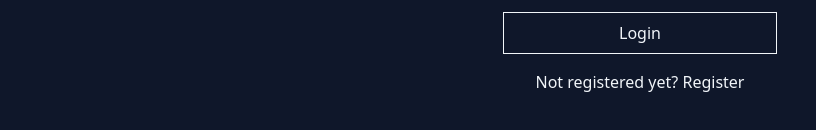
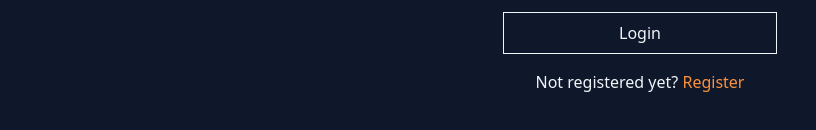
Before and after one commit to pedrogabrieldev/to-do-app, a Next.js app: page / in a window 1280 px wide. Shown: the part 462-592 px from the top of the page, without its empty margins (0-816 px from the left). Built offline with nearby package versions, Linux system fonts and the light colour scheme; no server answers.

Commit message:
Add styles to Login component

```diff
--- a/components/login.js
+++ b/components/login.js
@@ -70,12 +70,16 @@ export default function Login() {
         />
         <input
           type="submit"
-          className="w-full max-w-[30ch] px-3 py-2 border border-slate-100 cursor-pointer"
+          className="w-full max-w-[30ch] px-3 py-2 border border-slate-100 cursor-pointer duration-500 hover:bg-sky-900"
           value={isLogin ? 'Login' : 'Register'}
         />
         <p>
           {isLogin ? 'Not registered yet? ' : 'Already registered? '}
-          <button type="button" onClick={() => setIsLogin(!isLogin)}>
+          <button
+            type="button"
+            className="text-orange-400 hover:underline"
+            onClick={() => setIsLogin(!isLogin)}
+          >
             {isLogin ? 'Register' : 'Login'}
           </button>
         </p>
```
